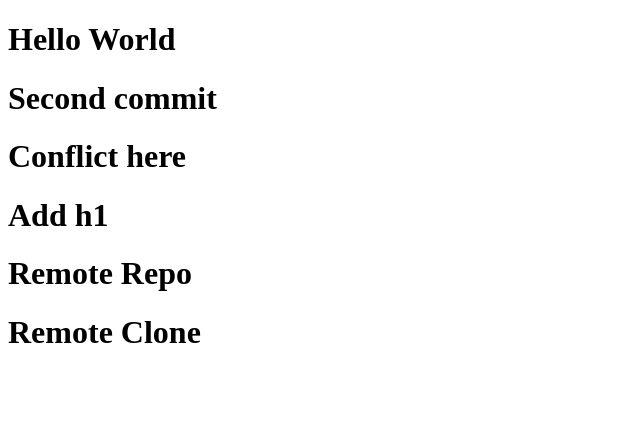
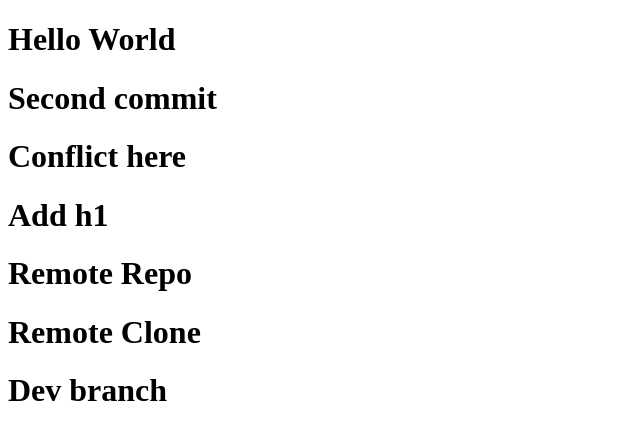
Before and after one commit to chien-coder123/github-demo-chien, a plain HTML site: page index.html in a window 1280 px wide. Shown: the whole page, without its empty margins (0-640 px from the left). Drawn offline with Linux system fonts and the light colour scheme.

Commit message:
dev branch

```diff
--- a/index.html
+++ b/index.html
@@ -12,5 +12,6 @@
     <h1>Add h1</h1>
     <h1>Remote Repo</h1>
     <h1>Remote Clone</h1>
+    <h1>Dev branch</h1>
 </body>
 </html>
```
